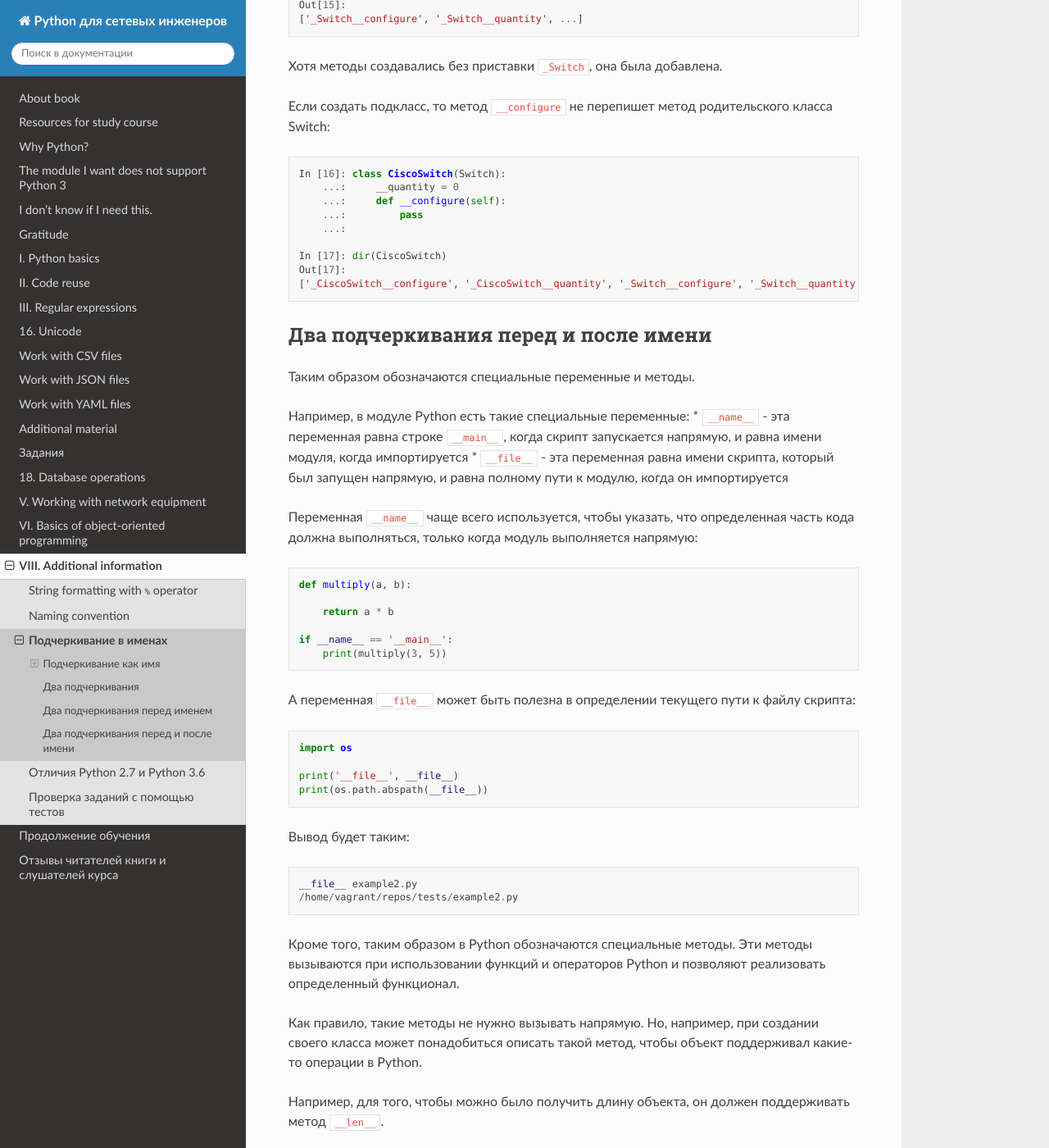
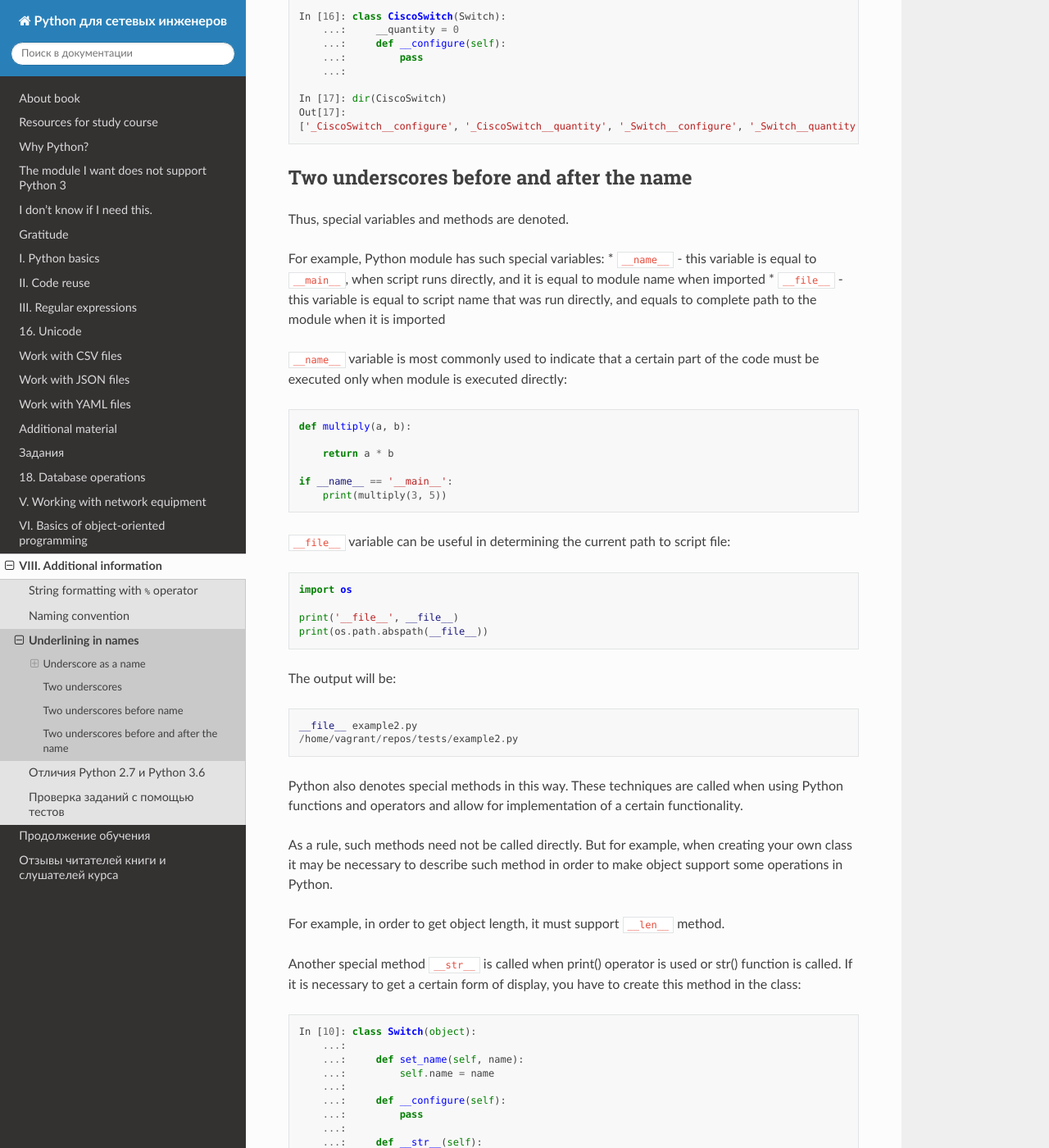
Before and after one commit to Aidar5/nattoeng, a Sphinx documentation site: the page built from docs/source/book/additional_info/naming_conventions/underscore_names.rst, in a window 1280 px wide and 1400 px high, scrolled down 3024 px. Shown: the whole window at 82% size. Built offline with Sphinx 7.4.7 and the Read the Docs theme 2.0.0, drawn with Linux system fonts in a browser that asks for light colours; pages that are not in the unit, such as notebooks, are missing from menus; some of the changed text lies outside the part shown.

Commit message:
Update underscore_names.rst

```diff
--- a/docs/source/book/additional_info/naming_conventions/underscore_names.rst
+++ b/docs/source/book/additional_info/naming_conventions/underscore_names.rst
@@ -1,18 +1,14 @@
-Подчеркивание в именах
+Underlining in names
 ----------------------
 
-В Python подчеркивание в начале или в конце имени указывает на
-специальные имена. Чаще всего это всего лишь договоренность, но иногда
-это действительно влияет на поведение объекта.
+In Python, underscores at the beginning or at the end of a name indicates special names. Most often it’s just an arrangement but sometimes it actually affects object behavior.
 
-Подчеркивание как имя
+Underscore as a name
 ~~~~~~~~~~~~~~~~~~~~~
 
-В Python одно подчеркивание используется для обозначения того, что
-данные просто выбрасываются.
+In Python, one underscore is used to indicate that data is simply discarded.
 
-Например, если из строки line надо получить MAC-адрес, IP-адрес, VLAN и
-интерфейс и отбросить остальные поля, можно использовать такой вариант:
+For example, if you want to get MAC address, IP address, VLAN and interface from *line* string and discard the rest of fields, you can use this option:
 
 .. code:: python
 
@@ -23,31 +19,27 @@
     In [3]: print(mac, ip, vlan, intf)
     00:09:BB:3D:D6:58 10.1.10.2 10 FastEthernet0/1
 
-Такая запись говорит о том, что нам не нужны третий и четвертый
-элементы.
+This record indicates that we do not need the third and fourth elements.
 
-Можно сделать так:
+You can do this:
 
 .. code:: python
 
     In [4]: mac, ip, lease, entry_type, vlan, intf = line.split()
 
-Но тогда может быть непонятно, почему переменные lease и entry\_type не
-используются дальше. Если понятней использовать имена, то лучше назвать
-переменные именами вроде ignored.
+But then it may be unclear why *lease* and *entry\_type* variables are not used any further. It is better to call variable names like *ignored*.
 
-Аналогичный прием может использоваться, когда переменная цикла не нужна:
+A similar technique can be used when a loop variable is not needed:
 
 .. code:: python
 
     In [5]: [0 for _ in range(10)]
     Out[5]: [0, 0, 0, 0, 0, 0, 0, 0, 0, 0]
 
-Подчеркивание в интерпретаторе
+Underscore in interpreter
 ^^^^^^^^^^^^^^^^^^^^^^^^^^^^^^
 
-В интерпретаторе python и ipython подчеркивание используется для
-получения результата последнего выражения
+In the python and ipython interpreter undesrcore is used to get result of the last experision.
 
 .. code:: python
 
@@ -62,23 +54,19 @@
     In [9]: a
     Out[9]: [0, 0, 0, 0, 0, 0, 0, 0, 0, 0]
 
-Одно подчеркивание
+Single underscore
 ^^^^^^^^^^^^^^^^^^
 
-Одно подчеркивание перед именем
+One underscore before name
 ^^^^^^^^^^^^^^^^^^^^^^^^^^^^^^^
 
-Одно подчеркивание перед именем указывает, что имя используется как
-внутреннее.
+One underscore before name indicates that the name is used as an internal name.
 
-Например, если одно подчеркивание указано в имени функции или метода,
-это означает, что этот объект является внутренней особенностью
-реализации и не стоит его использовать напрямую.
+For example, if one underscore is specified in name of function or method, this means that the object is an internal feature of implementation and should not be used directly.
 
-Но, кроме того, при импорте вида ``from module import *`` не будут
-импортироваться объекты, которые начинаются с подчеркивания.
+But also, when importing ``from module import *`` the objects that start with underscore will not be imported.
 
-Например, в файле example.py такие переменные и функции:
+For instanse, example.py file contains these variables and functions:
 
 .. code:: python
 
@@ -93,8 +81,7 @@
     def _func2(arg):
         print arg
 
-Если импортировать все объекты из модуля, то те, которые начинаются с
-подчеркивания, не будут импортированы:
+If you import all objects from module, those that start with underscore will not be imported:
 
 .. code:: python
 
@@ -114,13 +101,12 @@
     ...
     NameError: name '_func2' is not defined
 
-Одно подчеркивание после имени
+One underscore after name
 ^^^^^^^^^^^^^^^^^^^^^^^^^^^^^^
 
-Одно подчеркивание после имени используется в том случае, когда имя
-объекта или параметра пересекается со встроенными именами.
+One underscore after name is used when the name of object or parameter overlaps with the embedded names.
 
-Пример:
+Example:
 
 .. code:: python
 
@@ -128,18 +114,15 @@
 
     In [13]: mac, ip, lease, type_, vlan, intf = line.split()
 
-Два подчеркивания
+Two underscores
 ~~~~~~~~~~~~~~~~~
 
-Два подчеркивания перед именем
+Two underscores before name
 ~~~~~~~~~~~~~~~~~~~~~~~~~~~~~~
 
-Два подчеркивания перед именем метода используются не просто как
-договоренность. Такие имена трансформируются в формат "имя класса + имя
-метода". Это позволяет создавать уникальные методы и атрибуты классов.
+ДTwo underscores before method name are not used simply as an agreement. Such names are transformed into format "class name + method name". This allows the creation of unique methods and attributes of classes.
 
-    Такое преобразование выполняется только в том случае, если в конце
-    менее двух подчеркиваний или нет подчеркиваний.
+    This transformation is only performed if less than two underscore endings or no underscores.
 
 .. code:: python
 
@@ -153,10 +136,9 @@
     Out[15]:
     ['_Switch__configure', '_Switch__quantity', ...]
 
-Хотя методы создавались без приставки ``_Switch``, она была добавлена.
+Although methods were created without ``_Switch``, it was added.
 
-Если создать подкласс, то метод ``__configure`` не перепишет метод
-родительского класса Switch:
+If you create a subclass, then ``__configure`` method will not rewrite method of parent Switch class:
 
 .. code:: python
 
@@ -170,20 +152,16 @@
     Out[17]:
     ['_CiscoSwitch__configure', '_CiscoSwitch__quantity', '_Switch__configure', '_Switch__quantity', ...]
 
-Два подчеркивания перед и после имени
+Two underscores before and after the name
 ~~~~~~~~~~~~~~~~~~~~~~~~~~~~~~~~~~~~~
 
-Таким образом обозначаются специальные переменные и методы.
+Thus, special variables and methods are denoted.
 
-Например, в модуле Python есть такие специальные переменные: \*
-``__name__`` - эта переменная равна строке ``__main__``, когда скрипт
-запускается напрямую, и равна имени модуля, когда импортируется \*
-``__file__`` - эта переменная равна имени скрипта, который был запущен
-напрямую, и равна полному пути к модулю, когда он импортируется
+For example, Python module has such special variables: \*
+``__name__`` - this variable is equal to ``__main__``, when script runs directly, and it is equal to module name when imported \*
+``__file__`` - this variable is equal to script name that was run directly, and equals to complete path to the module when it is imported
 
-Переменная ``__name__`` чаще всего используется, чтобы указать, что
-определенная часть кода должна выполняться, только когда модуль
-выполняется напрямую:
+``__name__`` variable is most commonly used to indicate that a certain part of the code must be executed only when module is executed directly:
 
 .. code:: python
 
@@ -195,8 +173,7 @@
     if __name__ == '__main__':
         print(multiply(3, 5))
 
-А переменная ``__file__`` может быть полезна в определении текущего пути
-к файлу скрипта:
+``__file__`` variable can be useful in determining the current path to script file:
 
 .. code:: python
 
@@ -205,28 +182,20 @@
     print('__file__', __file__)
     print(os.path.abspath(__file__))
 
-Вывод будет таким:
+The output will be:
 
 ::
 
     __file__ example2.py
     /home/vagrant/repos/tests/example2.py
 
-Кроме того, таким образом в Python обозначаются специальные методы. Эти
-методы вызываются при использовании функций и операторов Python и
-позволяют реализовать определенный функционал.
+Python also denotes special methods in this way. These techniques are called when using Python functions and operators and allow for implementation of a certain functionality.
 
-Как правило, такие методы не нужно вызывать напрямую. Но, например, при
-создании своего класса может понадобиться описать такой метод, чтобы
-объект поддерживал какие-то операции в Python.
+As a rule, such methods need not be called directly. But for example, when creating your own class it may be necessary to describe such method in order to make object support some operations in Python.
 
-Например, для того, чтобы можно было получить длину объекта, он должен
-поддерживать метод ``__len__``.
+For example, in order to get object length, it must support ``__len__`` method.
 
-Ещё один специальный метод ``__str__`` вызывается, когда используется
-оператор print или вызывается функция str(). Если необходимо, чтобы при
-этом отображение было в определенном виде, надо создать этот метод в
-классе:
+Another special method ``__str__`` is called when print() operator is used or str() function is called. If it is necessary to get a certain form of display, you have to create this method in the class:
 
 .. code:: python
 
@@ -252,8 +221,7 @@
     In [14]: str(sw1)
     Out[14]: 'Switch sw1'
 
-Таких специальных методов в Python очень много. Несколько полезных
-ссылок, где можно почитать про конкретный метод: \*
-`документация <https://docs.python.org/3.6/reference/datamodel.html#specialnames>`__
+There are many such special methods in Python. Some useful links where you can read about a particular method: \*
+`documentation <https://docs.python.org/3.6/reference/datamodel.html#specialnames>`__
 \* `Dive Into Python
 3 <http://www.diveintopython3.net/special-method-names.html>`__
```
